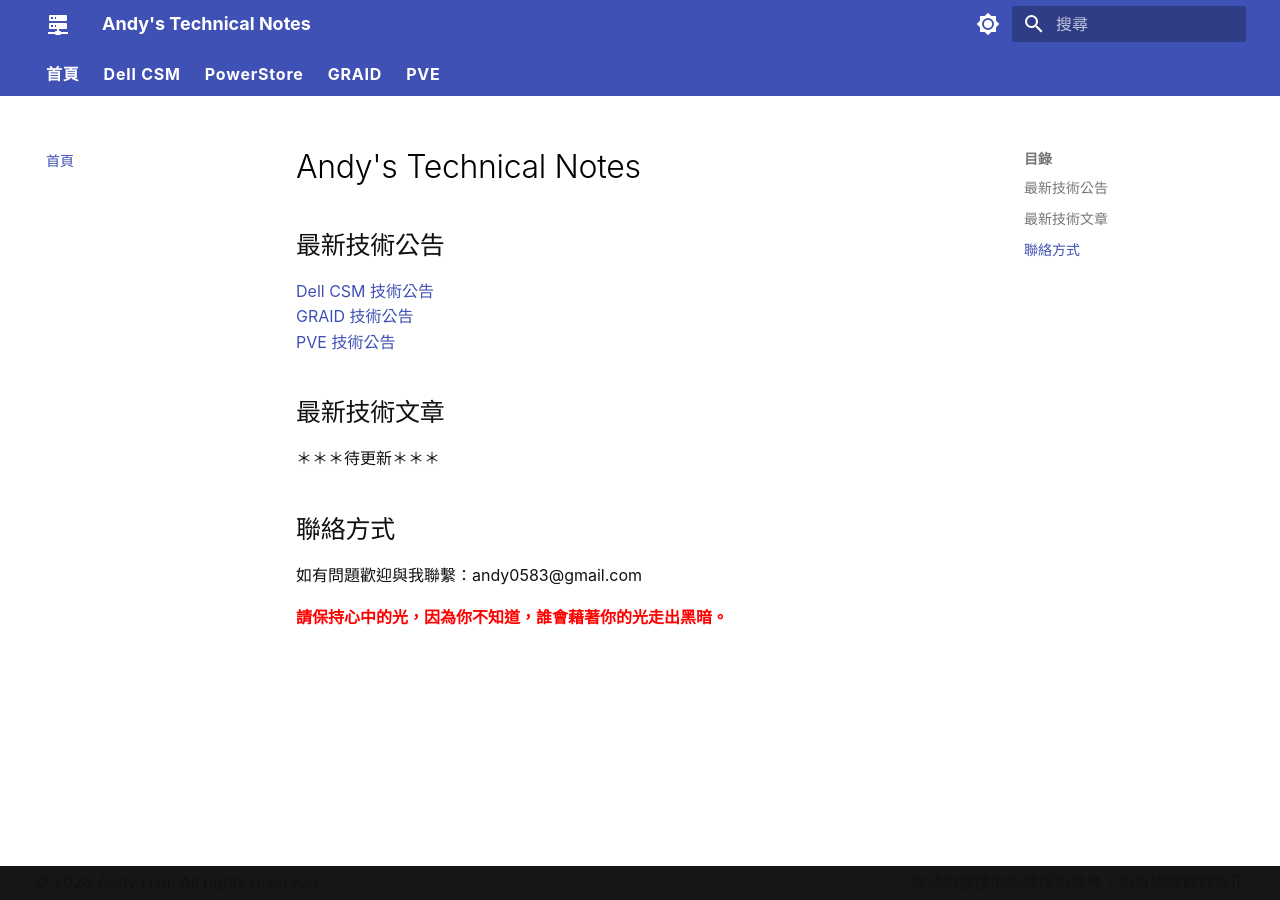
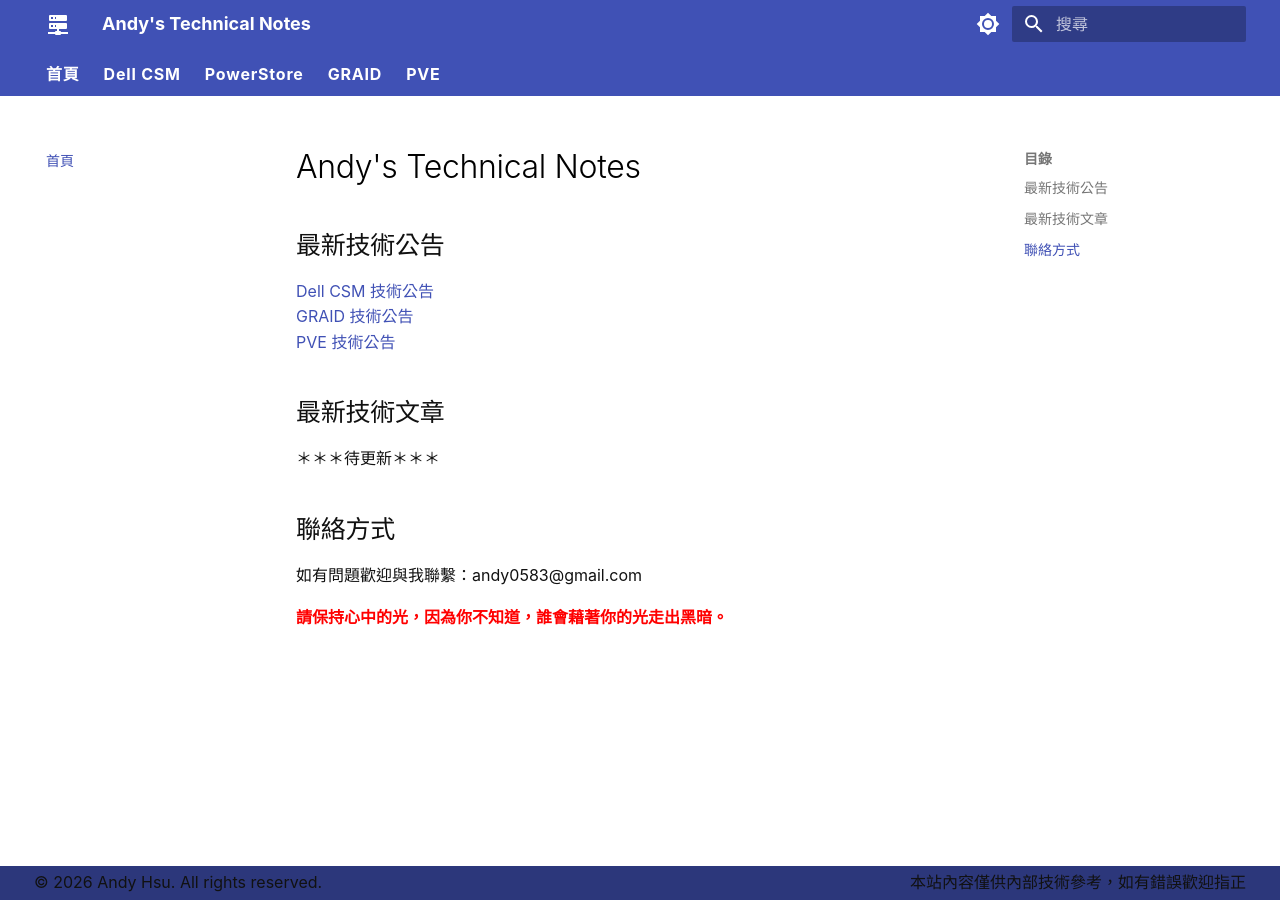
Before and after one commit to Andy0583/Metaage, an MkDocs documentation site: the page built from docs/index.md, in a window 1280 px wide. Built offline with MkDocs 1.6.1 and Material for MkDocs 9.7.7, drawn with Linux system fonts in a browser that asks for light colours.

Commit message:
Change footer background and text color

```diff
--- a/docs/overrides/extra.css
+++ b/docs/overrides/extra.css
@@ -18,9 +18,13 @@ body, .md-typeset {
   line-height: 1.6;
   overflow: visible;
 }
+.md-footer {
+  background-color: var(--md-primary-fg-color);
+}
+
 .md-footer-copyright,
 .md-footer-copyright * {
-  color: rgba(255, 255, 255, 0.7) !important;
+  color: white !important;
 }
 
 .md-footer-copyright {
@@ -29,7 +33,3 @@ body, .md-typeset {
   width: 100%;
   padding: 0 16px;
 }
-
-.md-footer-copyright a {
-  color: rgba(255, 255, 255, 0.9) !important;
-}
```
